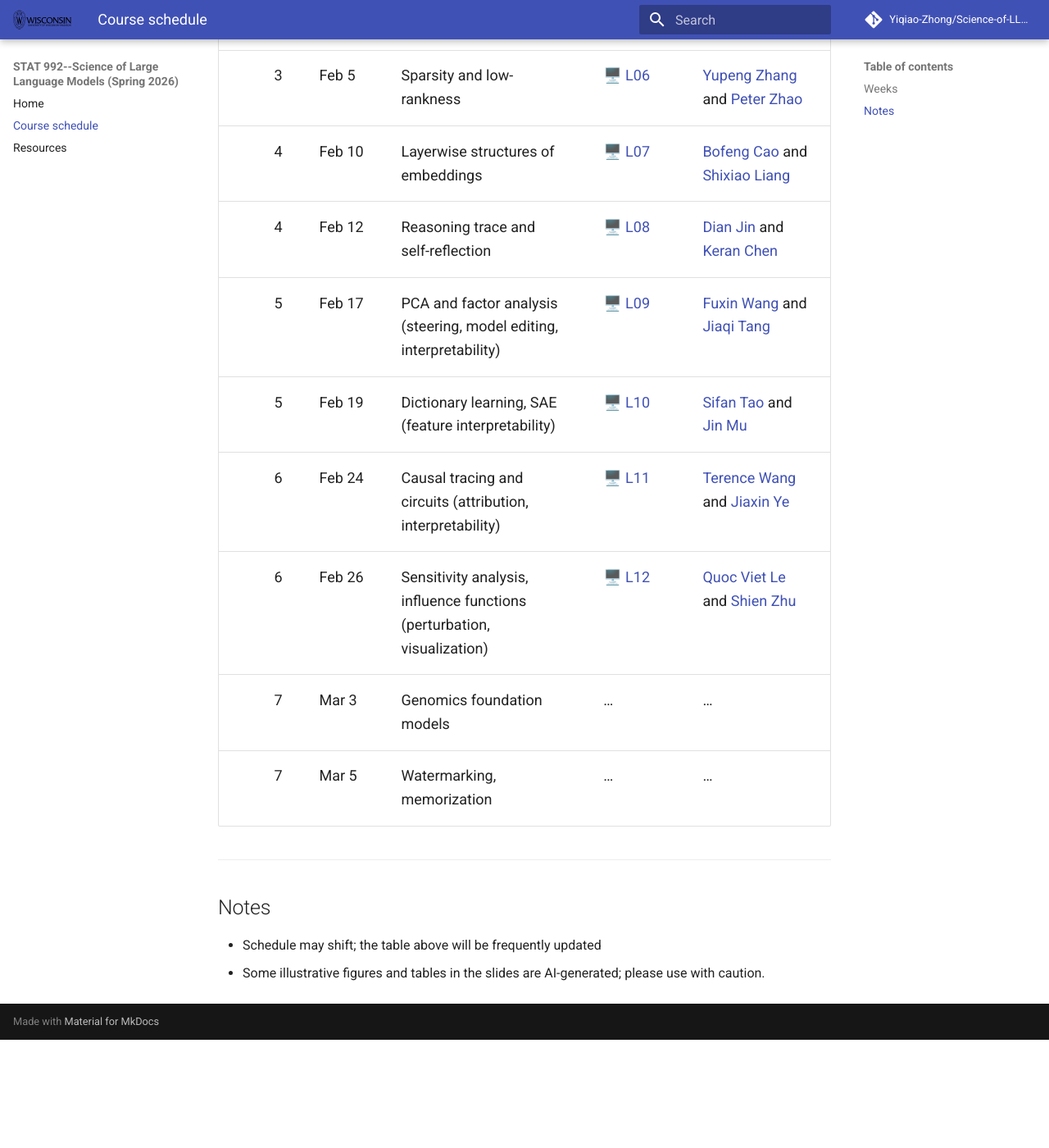
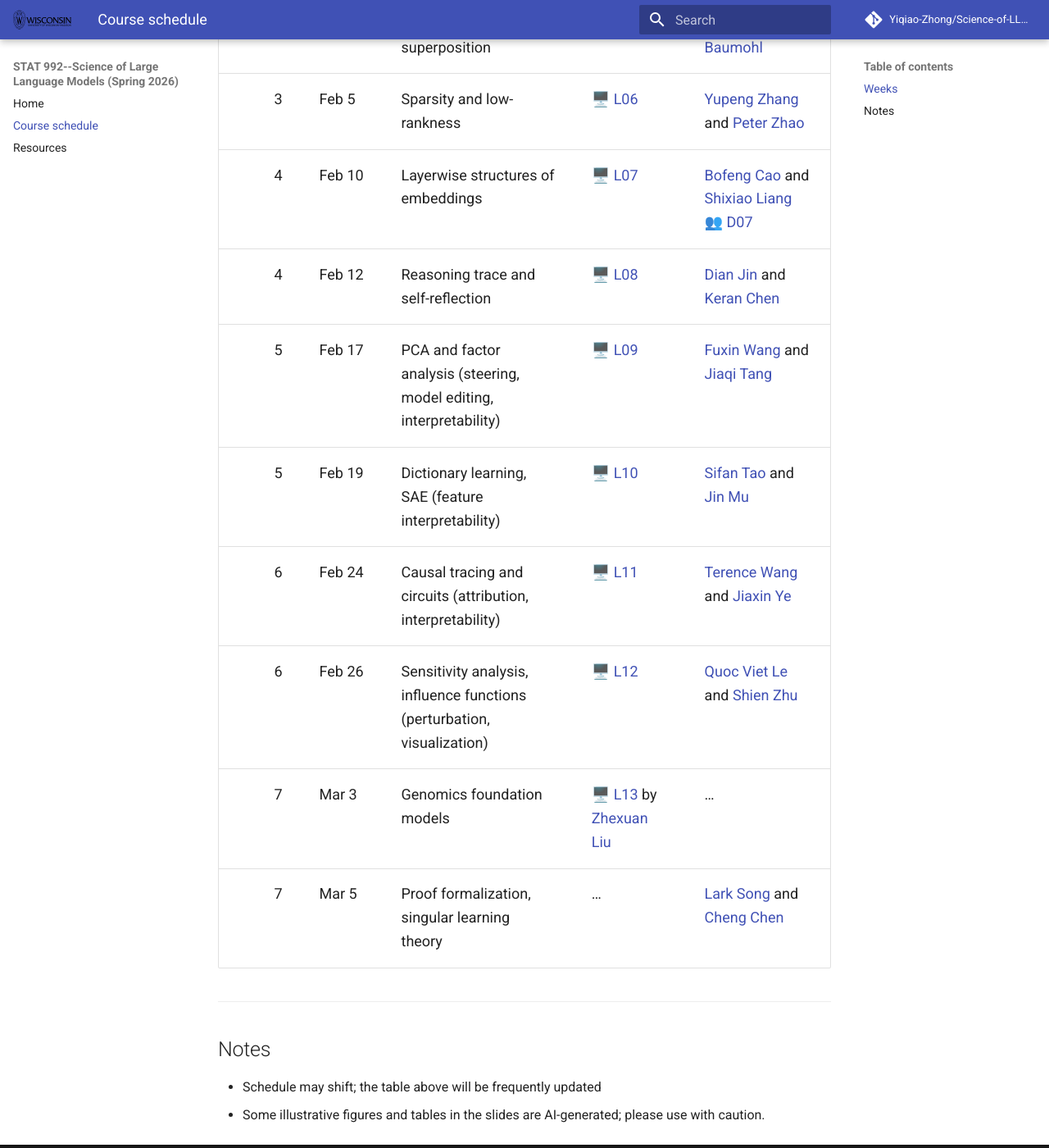
Before and after one commit to Yiqiao-Zhong/Science-of-LLMs, an MkDocs documentation site: the page built from docs/schedule.md, in a window 1280 px wide and 1400 px high, scrolled down 1156 px. Shown: the whole window at 82% size. Built offline with MkDocs 1.6.1 and Material for MkDocs 9.7.7, drawn with Linux system fonts in a browser that asks for light colours; comment, search, counter and statistics services are not loaded; before the commit the page ends 2424 px from its top, so only the background shows below that.

Commit message:
add survey annoucement and discussion slides

```diff
--- a/docs/schedule.md
+++ b/docs/schedule.md
@@ -22,14 +22,14 @@
 | 2 | Jan 29 | Chain-of-thought reasoning, reinforecement learning | 🖥️ [L04](assets/slides/lec04.pdf) | [Paul Kantor](https://en.wikipedia.org/wiki/Paul_B._Kantor) and [Zhiqi Gao](https://zhiqigao2001.github.io/) |
 | 3 | Feb 3 | Linear representation hypothesis, feature superposition | 🖥️ [L05](assets/slides/lec05.pdf) | [Ishita Kakkar](https://ikakkar03.github.io/) and [Sam Baumohl](https://baumohl.dev/) |
 | 3 | Feb 5 | Sparsity and low-rankness | 🖥️ [L06](assets/slides/lec06.pdf) | [Yupeng Zhang](https://www.linkedin.com/in/yupeng2599/) and [Peter Zhao](https://www.linkedin.com/in/peter-xingyu-zhao-b253ab281/) |
-| 4 | Feb 10 | Layerwise structures of embeddings | 🖥️ [L07](assets/slides/lec07.pdf) | [Bofeng Cao](https://www.linkedin.com/in/bofengcao/) and [Shixiao Liang](https://catslab.engr.wisc.edu/staff/liang-shixiao/) |
+| 4 | Feb 10 | Layerwise structures of embeddings | 🖥️ [L07](assets/slides/lec07.pdf) | [Bofeng Cao](https://www.linkedin.com/in/bofengcao/) and [Shixiao Liang](https://catslab.engr.wisc.edu/staff/liang-shixiao/) 👥 [D07](assets/slides/dis07.pptx) |
 | 4 | Feb 12 | Reasoning trace and self-reflection | 🖥️ [L08](assets/slides/lec08.pdf) | [Dian Jin](https://dianjin-frederick.github.io/) and [Keran Chen](https://kchen429.github.io/keranchen.github.io/) |
 | 5 | Feb 17 | PCA and factor analysis (steering, model editing, interpretability) | 🖥️ [L09](assets/slides/lec09.pdf) | [Fuxin Wang](https://www.linkedin.com/in/fuxin-wang-1b6641326/?locale=en) and [Jiaqi Tang](https://www.linkedin.com/in/jiaqi-tang-278299293/) |
 | 5 | Feb 19 | Dictionary learning, SAE (feature interpretability) | 🖥️ [L10](assets/slides/lec10.pdf) | [Sifan Tao](https://www.sifantao.com/) and [Jin Mu](https://www.linkedin.com/in/jin-mu-987589178/) |
 | 6 | Feb 24 | Causal tracing and circuits (attribution, interpretability) | 🖥️ [L11](assets/slides/lec11.pdf) | [Terence Wang](https://www.linkedin.com/in/tianyang-terence-wang/) and [Jiaxin Ye](https://jiaxin-yeah.github.io/) |
 | 6 | Feb 26 | Sensitivity analysis, influence functions (perturbation, visualization) | 🖥️ [L12](assets/slides/lec12.pdf) | [Quoc Viet Le](https://scholar.google.com/citations?user=9KMALWIAAAAJ&hl=en) and [Shien Zhu](https://www.linkedin.com/in/shien-zhu-8a23762bb/) |
-| 7 | Mar 3 | Genomics foundation models | … | … |
-| 7 | Mar 5 | Watermarking, memorization | … | … |
+| 7 | Mar 3 | Genomics foundation models | 🖥️ [L13](assets/slides/lec12.pdf) by [Zhexuan Liu](https://www.linkedin.com/in/zhexuan-liu-4bb105227/) | … |
+| 7 | Mar 5 | Proof formalization, singular learning theory | … | [Lark Song](https://math.wisc.edu/graduate-students/) and [Cheng Chen](https://sites.google.com/wisc.edu/chengchen/) |
 
 ---
 
```
Also changed, not shown: docs/index.md (+4 -0 lines), 1 other file.
